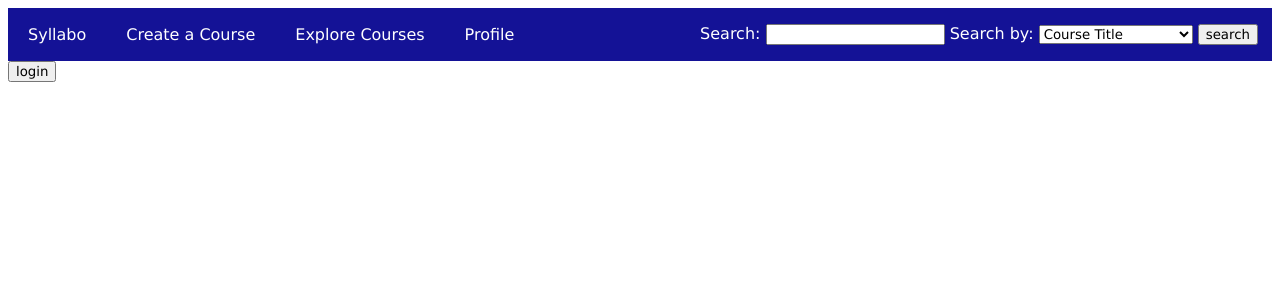
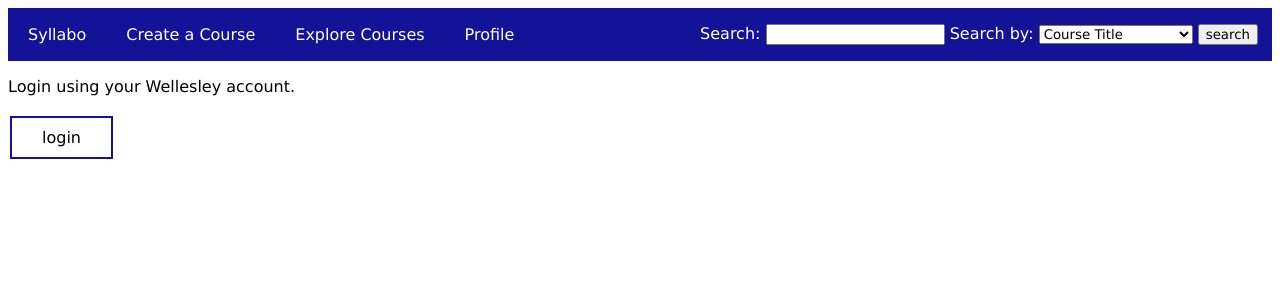
Before and after one commit to milevavantuyl/syllabo, a Flask app: page /loginPage/ in a window 1280 px wide. Shown: the top 300 px of the page. Run offline with Flask 2, Linux system fonts and the light colour scheme.

Commit message:
stylized login

```diff
--- a/beta/static/style.css
+++ b/beta/static/style.css
@@ -15,6 +15,16 @@
     border-color: rgb(188, 207, 255);
     padding: 25px;
     margin: 20px;
+}
+
+.button1 {
+    background-color: white;
+    color: black;
+    border: 2px solid rgb(20, 18, 150);
+    padding: 10px 30px;
+    display: inline-block;
+    font-size: 16px;
+    margin: 4px 2px;
 }
 
 #student-comments, #favorites {
--- a/beta/templates/login.html
+++ b/beta/templates/login.html
@@ -11,7 +11,8 @@
    <form method="GET" action="{{url_for('profile')}}"></form>
 
 {% else %}
-   <form method="GET" action="{{url_for('cas.login')}}"><button>login</button></form>
+   <p>Login using your Wellesley account.</p>
+   <form method="GET" action="{{url_for('cas.login')}}"><button class="button1">login</button></form>
 {% endif %}
 
 {% endblock %}
```
